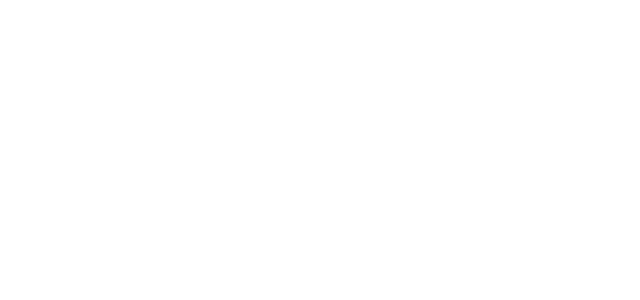
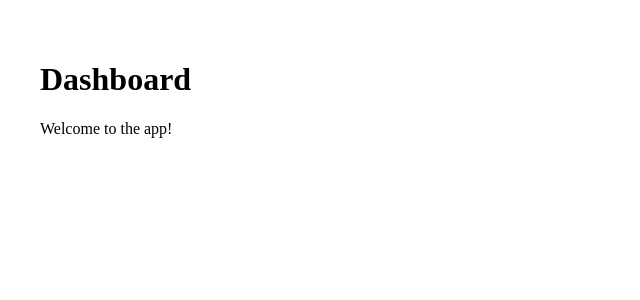
Before and after one commit to JazzR22/goalpp-web, a React (Vite) app: page /dashboard in a window 1280 px wide. Before the commit this address had no page. Shown: the top 300 px of the page, without its empty margins (0-640 px from the left). Built offline with nearby package versions, Linux system fonts and the light colour scheme; sample sign-in values are in the browser's storage.

Commit message:
feat: add dashboard page with basic layout and auth redirect

```diff
--- a/src/App.jsx
+++ b/src/App.jsx
@@ -1,6 +1,7 @@
 import { BrowserRouter, Routes, Route } from 'react-router-dom'
 import Login from './pages/Login'
 import Register from './pages/Register'
+import Dashboard from './pages/Dashboard'
 
 export default function App() {
   return (
@@ -8,6 +9,7 @@
       <Routes>
         <Route path="/" element={<Login />} />
         <Route path="/register" element={<Register />} />
+        <Route path="/dashboard" element={<Dashboard />} />
       </Routes>
     </BrowserRouter>
   )
--- /dev/null
+++ b/src/pages/Dashboard.jsx
@@ -0,0 +1,18 @@
+import { useEffect } from 'react'
+
+export default function Dashboard() {
+  const token = localStorage.getItem('token')
+
+  useEffect(() => {
+    if (!token) {
+      window.location.href = '/'
+    }
+  }, [token])
+
+  return (
+    <div style={{ padding: '2rem' }}>
+      <h1>Dashboard</h1>
+      <p>Welcome to the app!</p>
+    </div>
+  )
+}
```
